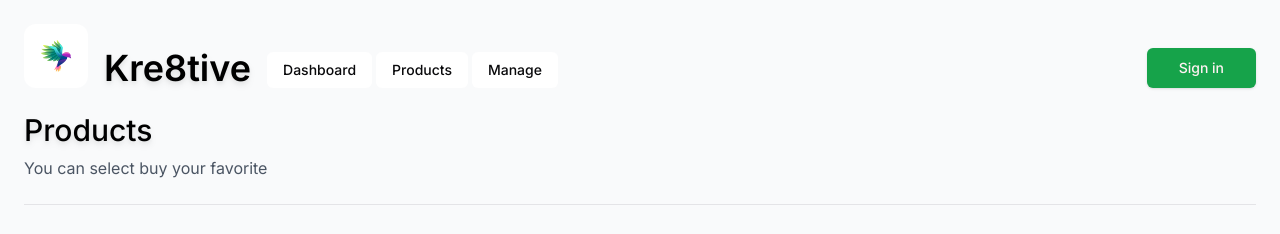
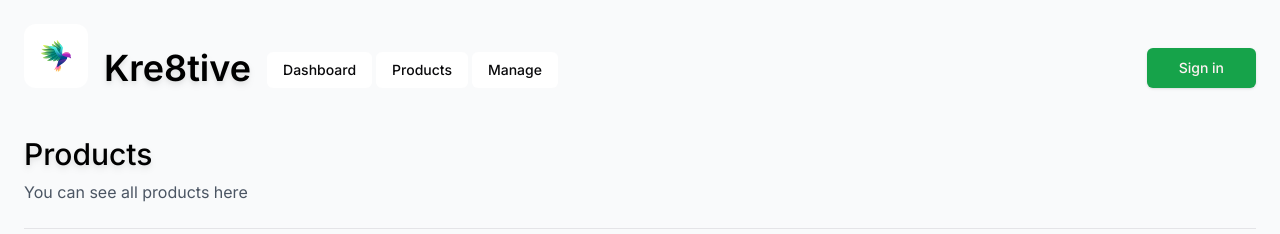
Before and after one commit to nicholavila/Creative-Marketplace, a Next.js app: page /products in a window 1280 px wide. Shown: the top 234 px of the page. Built offline with nearby package versions, Linux system fonts and the light colour scheme; no server answers.

Commit message:
refactor: remove navbar from layout for products

```diff
--- a/app/products/layout.tsx
+++ b/app/products/layout.tsx
@@ -1,10 +1,8 @@
 import * as React from "react";
-import { Navbar } from "./_components/navbar";
 
 const ProductsLayout = ({ children }: { children: React.ReactNode }) => {
 	return (
 		<div className="w-full">
-			<Navbar title="Products" content="You can select buy your favorite" />
 			{children}
 		</div>
 	);
```
